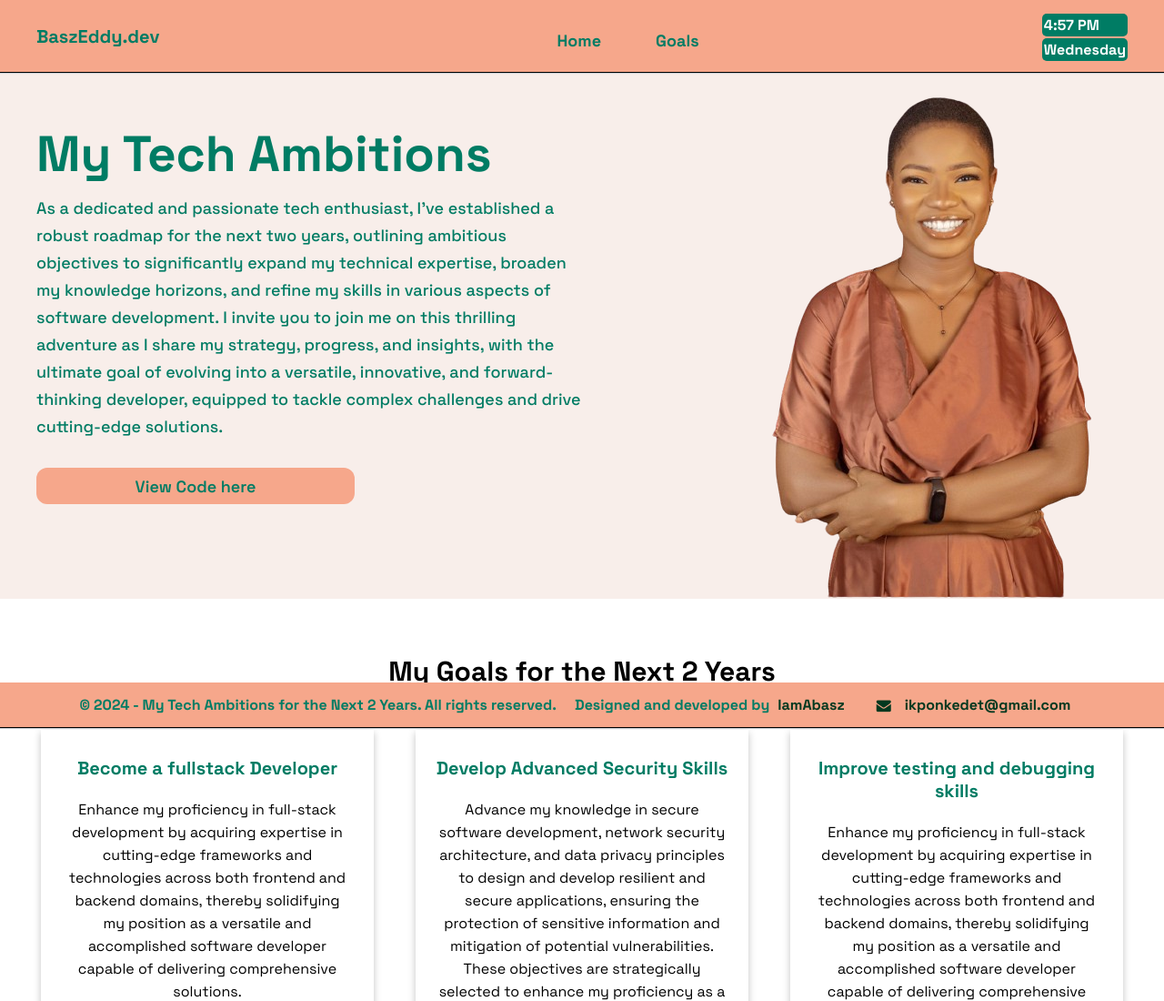
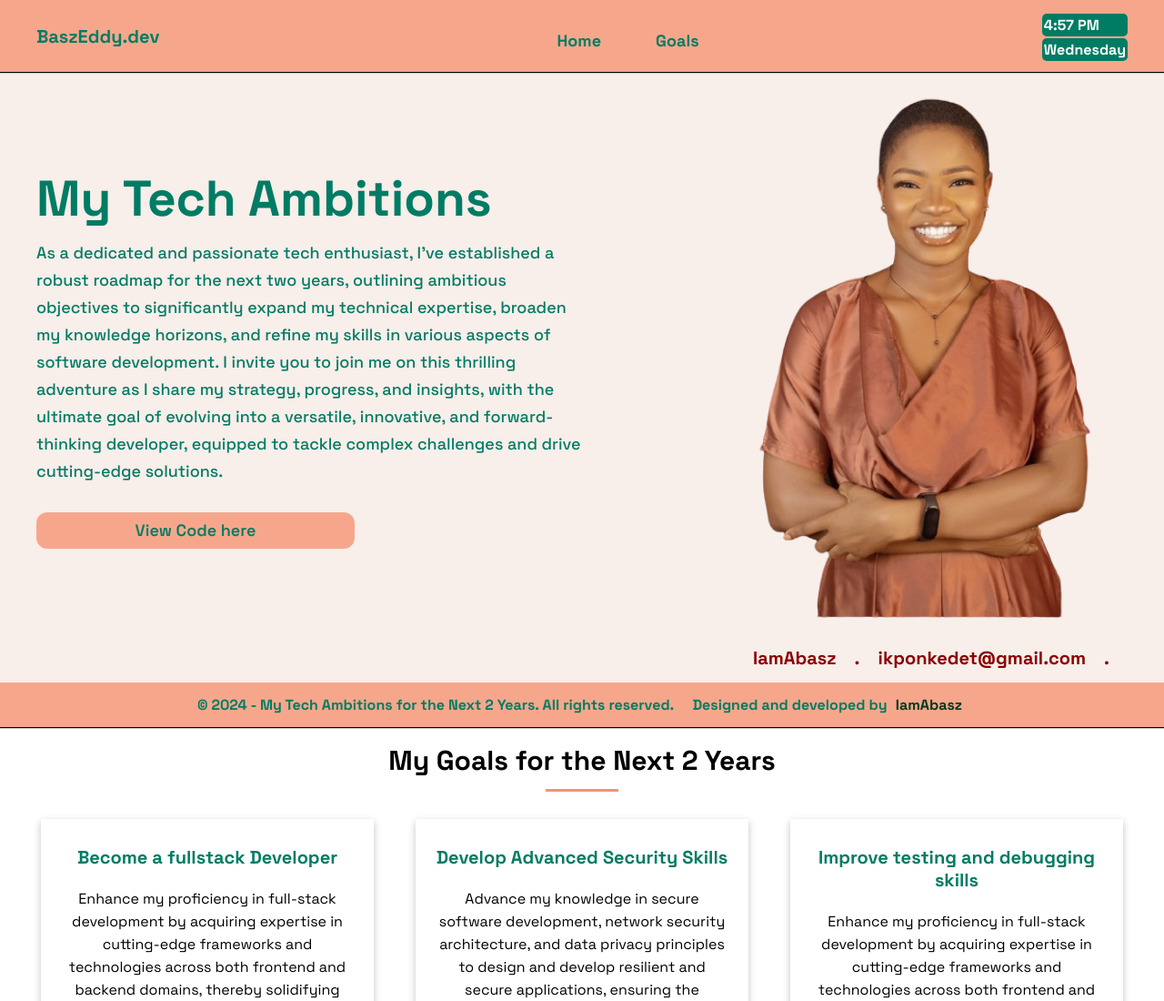
Before and after one commit to kponky/HNG-Tasks-Repo, a plain HTML site: page index.html in a window 1280 px wide. Shown: the top 1100 px of the page at 91% size. Drawn offline with Linux system fonts and the light colour scheme.

Commit message:
refixed functionality

```diff
--- a/index.html
+++ b/index.html
@@ -52,6 +52,8 @@
             <a href="https://github.com/kponky/HNG-Tasks-Repo.git"> View Code here</a></button>
         </div>
 
+
+
         <!-- <div class="info">
           <p data-testid="slackDisplayName">Iam Abasz</p>
           <span data-testid="slackEmail">Ikponkeedet@gmail.com</span>
@@ -59,6 +61,13 @@
       </div>
       <div class="hero-img">
         <img src="/assests/img_14-removebg-preview.png" alt="" data-testid="slackProfilePicture">
+        <div class="mail-name">
+          <p data-testid="slackDisplayName"> IamAbasz</p>
+          <span>.</span>
+          <p data-testid="slackEmail">ikponkedet@gmail.com</p>
+          <span>.</span>
+        </div>
+
 
       </div>
 
@@ -186,8 +195,7 @@
       <p>&copy; 2024 - My Tech Ambitions for the Next 2 Years. All rights reserved.</p>
 
       <p>Designed and developed by <a href="#home" data-testid="slackDisplayName">IamAbasz</a></p>
-      <p><i class="fa fa-envelope" aria-hidden="true"></i><a href="mailto:ikponkedet@gmail.com"
-          data-testid="slackEmail">ikponkedet@gmail.com</a></p>
+
 
     </div>
 
--- a/main.js
+++ b/main.js
@@ -7,7 +7,7 @@ const footer = document.querySelector('.footer');
 
 window.addEventListener('scroll', () => {
 
-  if (window.scrollY > 50) {
+  if (window.scrollY > 60) {
     nav.classList.add('smaller');
     footer.classList.add('smaller');
   } else {
--- a/styles.css
+++ b/styles.css
@@ -56,7 +56,7 @@ nav {
 
 nav.smaller, .footer.smaller {
 
-  height: 50px;
+  height: 60px;
   font-size: 0.8em;
 }
 
@@ -206,6 +206,19 @@ nav .navbar-inner .date_time span {
 .hero-section .buttons button:hover {
   background: rgb(241, 148, 114);
 
+}
+
+
+.hero-section .mail-name{
+  display: flex;
+  gap: 20px;
+  margin-top: 30px;
+  font-size: 20px;
+  font-weight: 900;
+  align-items: center;
+  padding-inline: 20px;
+  margin-bottom: 20px;
+  color: darkred;
 }
 
 .hero-section .hero-img {
@@ -557,7 +570,8 @@ width: 100%;
   gap: 5px;
   height: fit-content;
   font-size: 14px;
-  padding-top: 34px;
+
+
 }
 
 }
```
